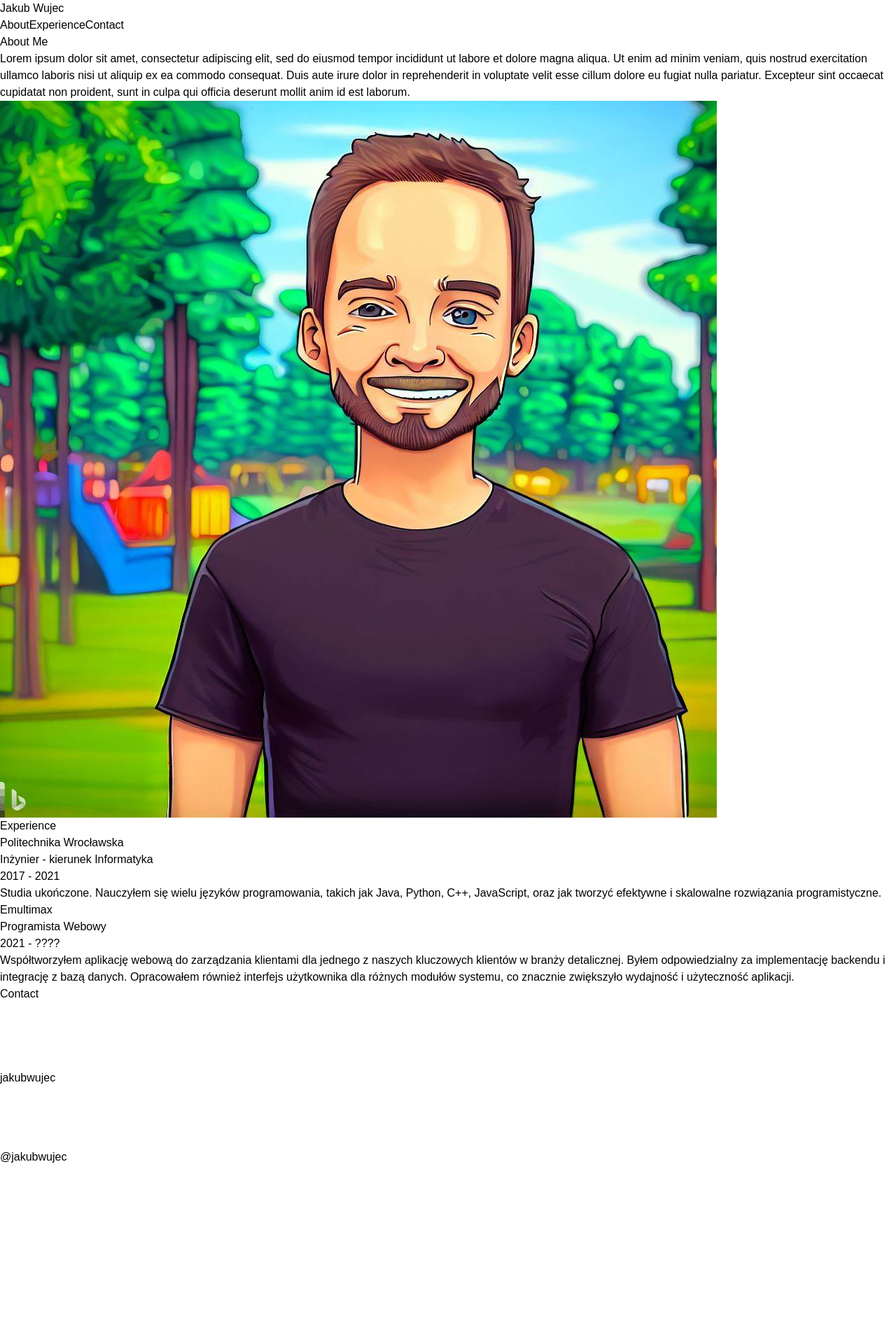
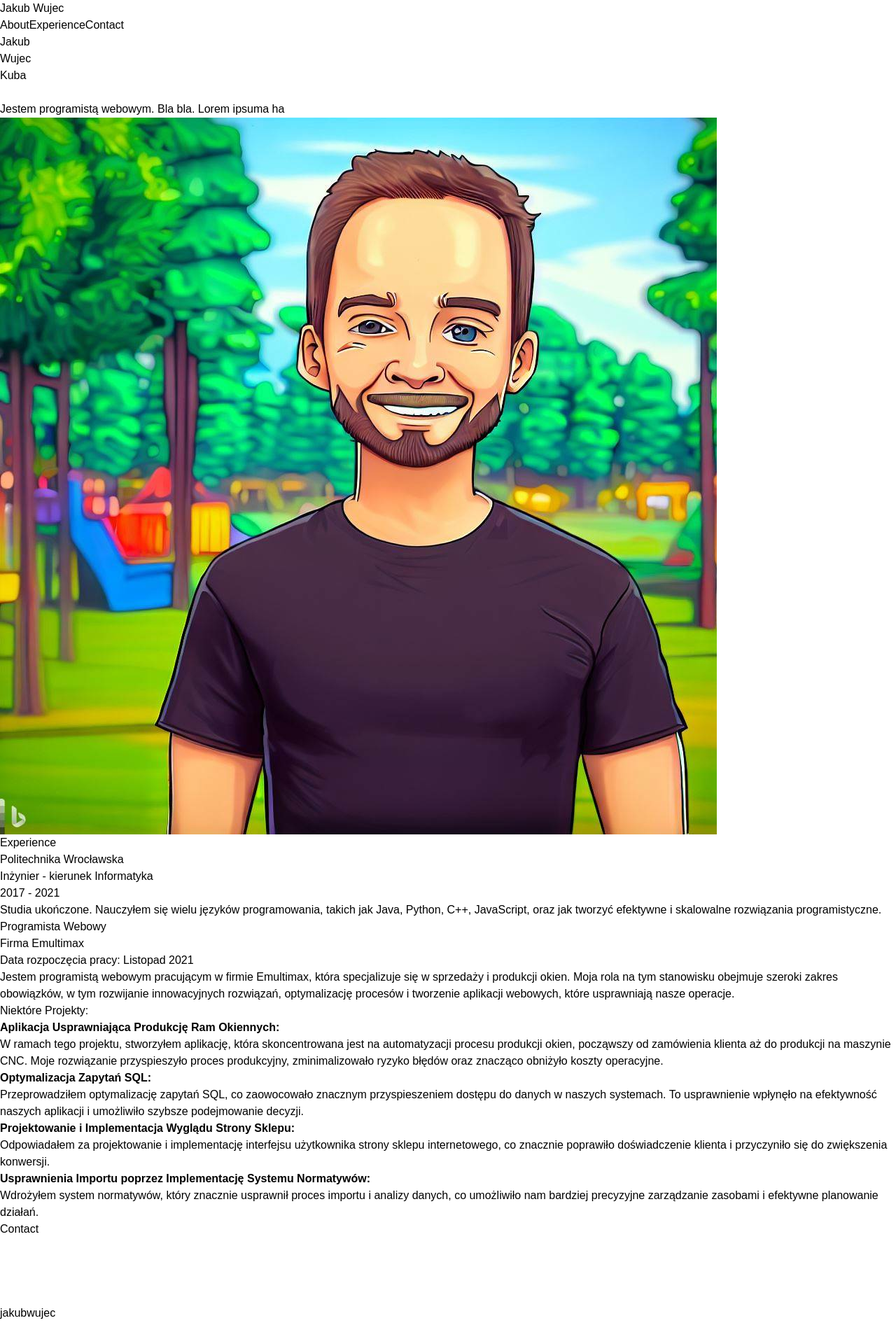
Before and after one commit to JakubWujec/jakubwujec.github.io, a React (Vite) app: page / in a window 1280 px wide. Shown: the top 1920 px of the page at 70% size. Before the commit the page ends 1729 px from the top, so only its background shows below. Built offline with nearby package versions, Linux system fonts and the light colour scheme.

Commit message:
info co robilem w pracy

```diff
--- a/src/components/About.tsx
+++ b/src/components/About.tsx
@@ -3,16 +3,18 @@ import MePhoto from "../assets/mock.jpg"
 
 export default function About() {
   return (
-    <section id="about" className="w-full px-8 py-12">
-      <div className="max-w-6xl mx-auto">
+    <section id="about" className="w-full px-8 py-20 min-h-[520px]">
+      <div className="max-w-5xl mx-auto">
         <div className="flex flex-row">
           <div className="grow-[2]">
-            <h2 className="text-2xl font-bold mb-4">About Me</h2>
-            <p className="text-gray-700">
-              Lorem ipsum dolor sit amet, consectetur adipiscing elit, sed do eiusmod tempor incididunt ut labore et dolore magna aliqua. Ut enim ad minim veniam, quis nostrud exercitation ullamco laboris nisi ut aliquip ex ea commodo consequat. Duis aute irure dolor in reprehenderit in voluptate velit esse cillum dolore eu fugiat nulla pariatur. Excepteur sint occaecat cupidatat non proident, sunt in culpa qui officia deserunt mollit anim id est laborum.
+            <h2 className="text-6xl font-bold mb-4">Jakub <br></br> Wujec </h2>
+            <p className="text-xl text-gray-700 max-w-[75%]">
+              Kuba
             </p>
+            <br></br>
+            <p className="text-xl text-gray-700 max-w-[75%]">Jestem programistą webowym. Bla bla. Lorem ipsuma ha</p>
           </div>
-          <div className="grow-[1]">
+          <div className="min-w-[200px] max-w-[400px] grow-[1]">
             <picture>
               <img src={MePhoto} alt="Me" />
             </picture>
--- a/src/components/Experience.tsx
+++ b/src/components/Experience.tsx
@@ -1,12 +1,33 @@
 import { ReactNode } from "react"
+
+const PROJECTS_AT_WORK: {
+  header: string;
+  text: string;
+}[] = [
+    {
+      header: 'Aplikacja Usprawniająca Produkcję Ram Okiennych',
+      text: "W ramach tego projektu, stworzyłem aplikację, która skoncentrowana jest na automatyzacji procesu produkcji okien, począwszy od zamówienia klienta aż do produkcji na maszynie CNC. Moje rozwiązanie przyspieszyło proces produkcyjny, zminimalizowało ryzyko błędów oraz znacząco obniżyło koszty operacyjne."
+    },
+    {
+      header: "Optymalizacja Zapytań SQL",
+      text: " Przeprowadziłem optymalizację zapytań SQL, co zaowocowało znacznym przyspieszeniem dostępu do danych w naszych systemach. To usprawnienie wpłynęło na efektywność naszych aplikacji i umożliwiło szybsze podejmowanie decyzji."
+    },
+    {
+      header: "Projektowanie i Implementacja Wyglądu Strony Sklepu",
+      text: " Odpowiadałem za projektowanie i implementację interfejsu użytkownika strony sklepu internetowego, co znacznie poprawiło doświadczenie klienta i przyczyniło się do zwiększenia konwersji."
+    },
+    {
+      header: "Usprawnienia Importu poprzez Implementację Systemu Normatywów",
+      text: "Wdrożyłem system normatywów, który znacznie usprawnił proces importu i analizy danych, co umożliwiło nam bardziej precyzyjne zarządzanie zasobami i efektywne planowanie działań."
+    }
+  ]
+
 
 export default function Experience() {
   return (
-    <section id="experience" className="w-full px-8 py-12 bg-[#F2EFED]">
-      <div className="max-w-6xl mx-auto">
+    <section id="experience" className="w-full px-8 py-24 bg-[#F2EFED]">
+      <div className="max-w-5xl mx-auto">
         <h2 className="text-3xl font-bold mb-8 p-4">Experience</h2>
-
-
         <ExperienceCard >
           <h2 className="text-xl font-bold">Politechnika Wrocławska</h2>
           <h3 className="text-l font-bold mb-2">Inżynier - kierunek Informatyka</h3>
@@ -15,10 +36,22 @@ export default function Experience() {
         </ExperienceCard>
 
         <ExperienceCard>
-          <h2 className="text-xl font-bold">Emultimax</h2>
-          <h3 className="text-l font-bold mb-2">Programista Webowy</h3>
-          <h4>2021 - ????</h4>
-          <p>Współtworzyłem aplikację webową do zarządzania klientami dla jednego z naszych kluczowych klientów w branży detalicznej. Byłem odpowiedzialny za implementację backendu i integrację z bazą danych. Opracowałem również interfejs użytkownika dla różnych modułów systemu, co znacznie zwiększyło wydajność i użyteczność aplikacji.</p>
+          <h2 className="text-xl font-bold">Programista Webowy</h2>
+          <h3 className="text-l font-bold mb-2">Firma Emultimax</h3>
+          <h4 className="text-l font-bold mb-2">Data rozpoczęcia pracy: Listopad 2021</h4>
+          <p className="my-4">Jestem programistą webowym pracującym w firmie Emultimax, która specjalizuje się w sprzedaży i produkcji okien. Moja rola na tym stanowisku obejmuje szeroki zakres obowiązków, w tym rozwijanie innowacyjnych rozwiązań, optymalizację procesów i tworzenie aplikacji webowych, które usprawniają nasze operacje.</p>
+          <div>
+            Niektóre Projekty:
+            <ul>
+              {PROJECTS_AT_WORK.map(project => {
+                return (
+                  <li>
+                    <strong>{project.header}: </strong>
+                    <p>{project.text}</p>
+                  </li>)
+              })}
+            </ul>
+          </div>
         </ExperienceCard>
 
       </div>
--- a/src/components/Footer.tsx
+++ b/src/components/Footer.tsx
@@ -23,7 +23,7 @@ const CONTACT_INFO = [
 export default function Footer() {
   return (
     <footer id="contact" className="w-full px-8 pt-8 pb-16 bg-purple-950 text-white">
-      <div className="max-w-6xl mx-auto">
+      <div className="max-w-5xl mx-auto">
         <h2 className="text-3xl font-bold mb-8 p-4">Contact</h2>
         <div className="flex flex-column justify-around items-stretch flex-wrap gap-4">
           {CONTACT_INFO.map((contactInfo, index) => {
--- a/src/components/Header.tsx
+++ b/src/components/Header.tsx
@@ -1,13 +1,15 @@
 export default function Header() {
   return (
-    <header className="bg-blue-500 text-white p-4">
-      <div className="container mx-auto">
-        <h1 className="text-4xl font-bold">Jakub Wujec</h1>
-        <nav className="mt-4">
-          <a className="mr-4" href="#about">About</a>
-          <a className="mr-4" href="#experience">Experience</a>
-          <a href="#contact">Contact</a>
-        </nav>
+    <header className="bg-[#F2EFED] w-full px-8 py-6">
+      <div className="max-w-5xl mx-auto flex justify-between items-center font-bold text-lg">
+        <div>
+          Jakub Wujec
+        </div>
+        <div className="md:flex space-x-12 items-center">
+          <a className="mr-4 hover:underline" href="#about">About</a>
+          <a className="mr-4 hover:underline" href="#experience">Experience</a>
+          <a className="hover:underline" href="#contact">Contact</a>
+        </div>
       </div>
     </header>
   );
```
